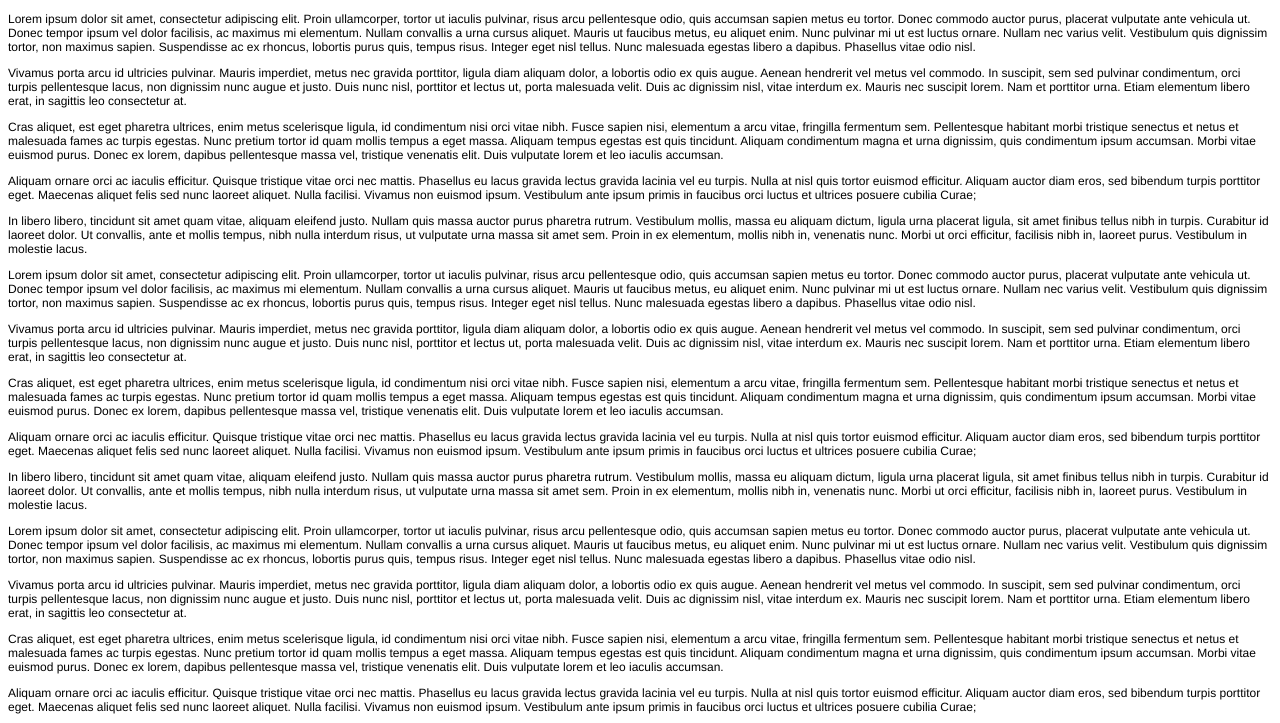
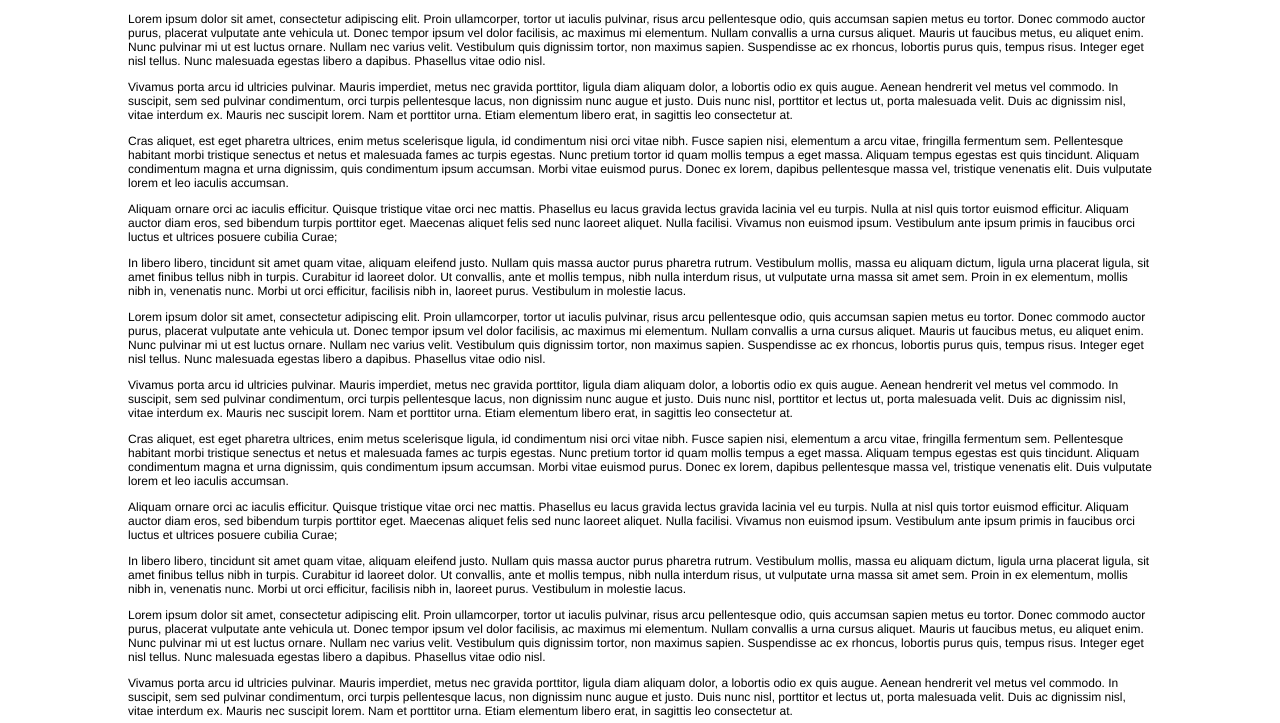
Before and after one commit to ionpan/exit-popup, a plain HTML site: page index.html in a window 1280 px wide. Shown: the top 723 px of the page. Drawn offline with Linux system fonts and the light colour scheme.

```diff
--- a/assets/css/index.css
+++ b/assets/css/index.css
@@ -35,4 +35,5 @@
 body{
     font-family: 'Helvetica', 'Arial', sans-serif;
     font-size: 9pt;
+    margin: 10px 10%;
 }
```
Also changed, not shown: index.html (+1 -32 lines), 1 other file.
